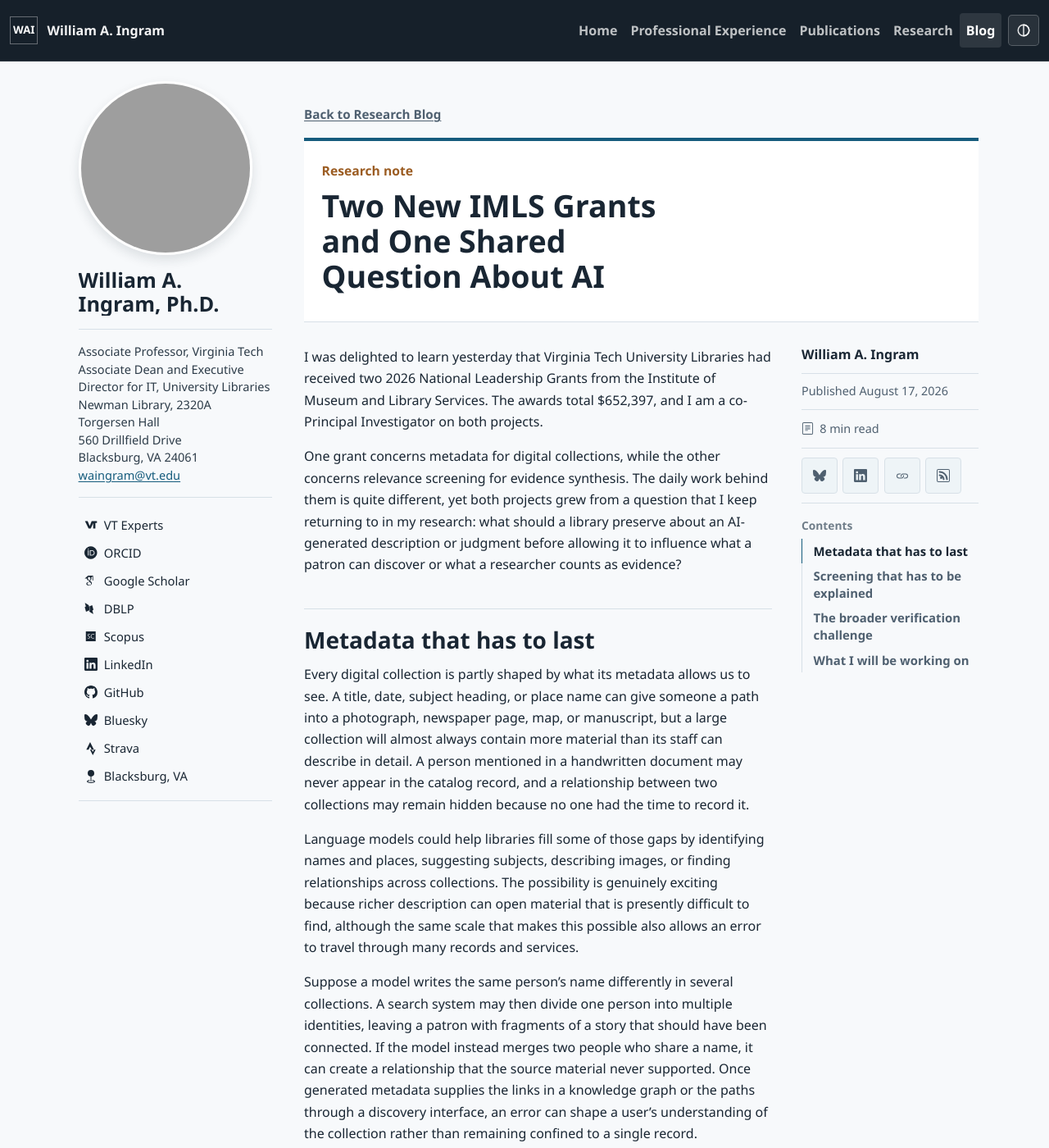
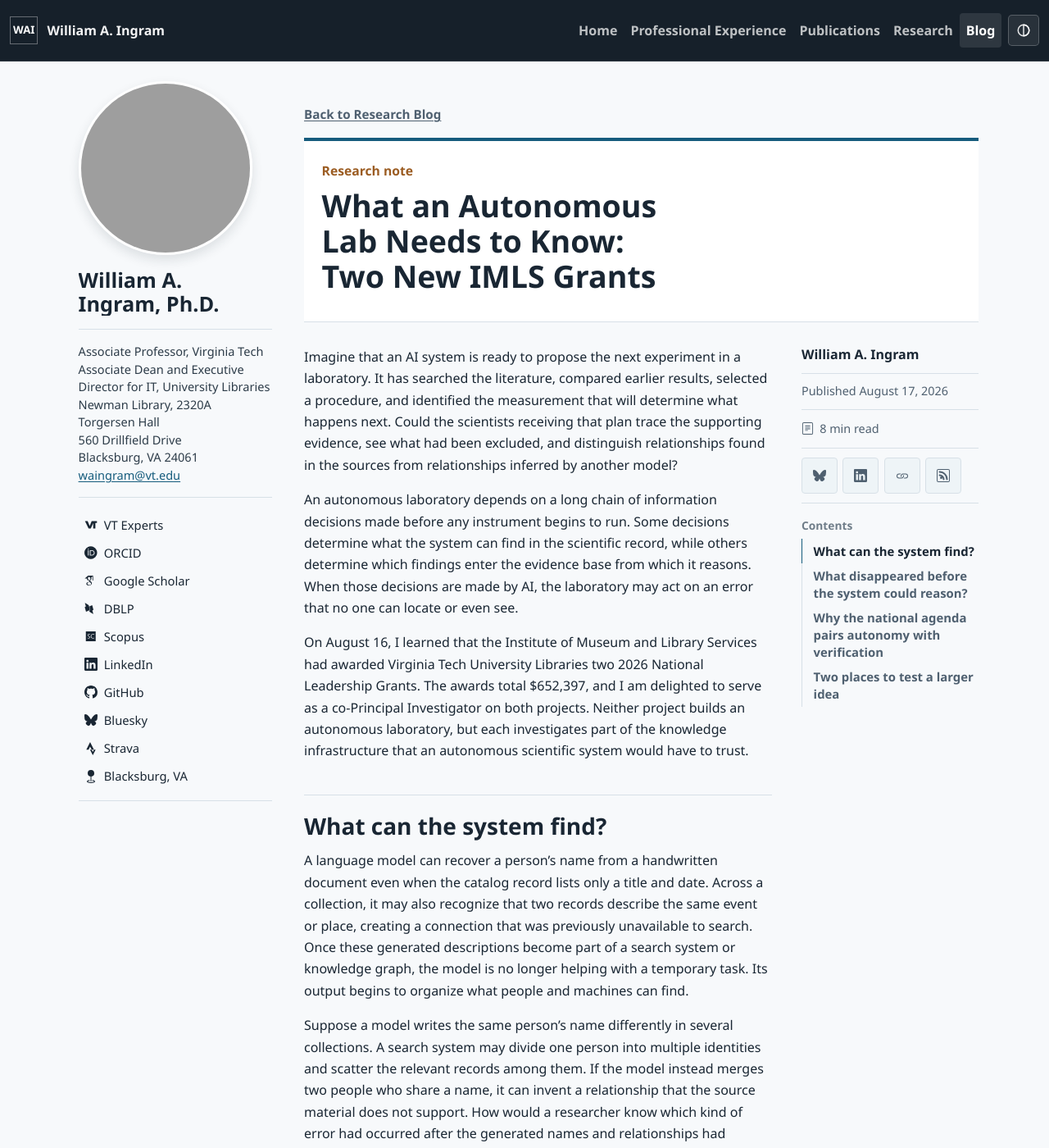
Before and after one commit to waingram/waingram.github.io, a Jekyll site: the page built from _posts/2026-08-17-two-new-imls-grants-for-auditable-ai-in-library-work.md, in a window 1280 px wide and 1400 px high. Shown: the whole window at 82% size. Built offline with Jekyll 4.4.1, drawn with Linux system fonts in a browser that asks for light colours; some web fonts are replaced; some of the changed text lies outside the part shown; grey boxes are pictures that could not be loaded.

Commit message:
Frame IMLS grants within autonomous science

```diff
--- a/_posts/2026-08-17-two-new-imls-grants-for-auditable-ai-in-library-work.md
+++ b/_posts/2026-08-17-two-new-imls-grants-for-auditable-ai-in-library-work.md
@@ -1,99 +1,105 @@
 ---
 layout: default
-title: 'Two New IMLS Grants and One Shared Question About AI'
+title: 'What an Autonomous Lab Needs to Know: Two New IMLS Grants'
 date: 2026-08-17 12:00 -0400
 categories: AI, Digital Libraries, Evidence Synthesis, Metadata, IMLS
 tags: [AI, Digital Libraries, Evidence Synthesis, Metadata, IMLS]
 ---
-I was delighted to learn yesterday that Virginia Tech University Libraries had received two 2026 National Leadership Grants from the Institute of Museum and Library Services.
-The awards total $652,397, and I am a co-Principal Investigator on both projects.
+Imagine that an AI system is ready to propose the next experiment in a laboratory.
+It has searched the literature, compared earlier results, selected a procedure, and identified the measurement that will determine what happens next.
+Could the scientists receiving that plan trace the supporting evidence, see what had been excluded, and distinguish relationships found in the sources from relationships inferred by another model?
 
-One grant concerns metadata for digital collections, while the other concerns relevance screening for evidence synthesis.
-The daily work behind them is quite different, yet both projects grew from a question that I keep returning to in my research: what should a library preserve about an AI-generated description or judgment before allowing it to influence what a patron can discover or what a researcher counts as evidence?
+An autonomous laboratory depends on a long chain of information decisions made before any instrument begins to run.
+Some decisions determine what the system can find in the scientific record, while others determine which findings enter the evidence base from which it reasons.
+When those decisions are made by AI, the laboratory may act on an error that no one can locate or even see.
 
-## Metadata that has to last
+On August 16, I learned that the Institute of Museum and Library Services had awarded Virginia Tech University Libraries two 2026 National Leadership Grants.
+The awards total $652,397, and I am delighted to serve as a co-Principal Investigator on both projects.
+Neither project builds an autonomous laboratory, but each investigates part of the knowledge infrastructure that an autonomous scientific system would have to trust.
 
-Every digital collection is partly shaped by what its metadata allows us to see.
-A title, date, subject heading, or place name can give someone a path into a photograph, newspaper page, map, or manuscript, but a large collection will almost always contain more material than its staff can describe in detail.
-A person mentioned in a handwritten document may never appear in the catalog record, and a relationship between two collections may remain hidden because no one had the time to record it.
+## What can the system find?
 
-Language models could help libraries fill some of those gaps by identifying names and places, suggesting subjects, describing images, or finding relationships across collections.
-The possibility is genuinely exciting because richer description can open material that is presently difficult to find, although the same scale that makes this possible also allows an error to travel through many records and services.
+A language model can recover a person's name from a handwritten document even when the catalog record lists only a title and date.
+Across a collection, it may also recognize that two records describe the same event or place, creating a connection that was previously unavailable to search.
+Once these generated descriptions become part of a search system or knowledge graph, the model is no longer helping with a temporary task.
+Its output begins to organize what people and machines can find.
 
 Suppose a model writes the same person's name differently in several collections.
-A search system may then divide one person into multiple identities, leaving a patron with fragments of a story that should have been connected.
-If the model instead merges two people who share a name, it can create a relationship that the source material never supported.
-Once generated metadata supplies the links in a knowledge graph or the paths through a discovery interface, an error can shape a user's understanding of the collection rather than remaining confined to a single record.
+A search system may divide one person into multiple identities and scatter the relevant records among them.
+If the model instead merges two people who share a name, it can invent a relationship that the source material does not support.
+How would a researcher know which kind of error had occurred after the generated names and relationships had passed through several systems?
 
-The records may also outlive the particular model, prompt, or commercial service that produced them.
-A librarian working with the collection five years later will need to distinguish information taken directly from an object from information inferred by a model, trace that inference to its supporting material, and understand enough of the process to correct or regenerate it.
-Without that history, even useful metadata becomes difficult to maintain because no one can tell which changes will repair the collection and which will introduce new inconsistencies.
+Answering that question requires more than checking whether an individual description sounds plausible.
+The generated metadata must be studied across whole collections, where repeated errors and inconsistencies become visible.
+Each inferred name or relationship also needs a traceable connection to the source material, model, prompt, and human decisions that produced it.
+A future librarian can then correct the inference, regenerate it with a new model, or remove it without having to guess how the collection acquired it.
 
-Our $473,403 project, ["Library-wide, Machine-Generated Metadata as First-Class Structural Components"](https://www.imls.gov/grants/awarded/lg-259840-ols-26), begins with this maintenance problem.
+Our $473,403 project, ["Library-wide, Machine-Generated Metadata as First-Class Structural Components"](https://www.imls.gov/grants/awarded/lg-259840-ols-26), will study these questions across digital collections.
 Bipasha Banerjee is the Principal Investigator, and Jennifer L. Goyne and I are co-Principal Investigators.
-We will evaluate machine-generated metadata across digital collections to learn which forms remain consistent enough to support discovery and whether relationships derived from them can be traced to the collection materials that support them.
-We will then use that evidence to build and evaluate new ways of navigating across collections.
+We will evaluate which forms of machine-generated metadata remain consistent enough to support discovery, examine whether derived relationships can be traced to the collection materials that support them, and use the results to build and test new forms of cross-collection navigation.
 
-A convincing example tells us very little about how a generated field will behave across thousands of varied objects.
-We need to learn where errors accumulate, which inferences require review, and what provenance a library must retain if the resulting descriptions and relationships are going to become durable parts of its systems.
-The project treats maintenance as part of the research from the beginning, when we can still design the records and workflows around the people who will eventually have to understand and repair them.
+The cross-collection navigation prototype gives us an immediate setting in which to test the generated metadata.
+That provenance becomes necessary whenever an AI system reasons over a library's descriptions and relationships, since the system needs to know whether a connection came from the source record, a model inference, or a later human correction.
+Otherwise, the system cannot distinguish evidence from the history of automated decisions layered over that evidence.
 
-## Screening that has to be explained
+## What disappeared before the system could reason?
 
-Before reviewers can compare findings in a systematic review, they may have to screen thousands of titles and abstracts against a carefully defined set of eligibility criteria.
-Each decision determines whether a study moves forward for closer examination, and the record of those decisions helps another researcher understand how the final body of evidence was assembled.
-[PRISMA 2020](https://doi.org/10.1136/bmj.n71) asks systematic reviewers to report this selection process, including the use of automation tools, while the Royal Society and the Academy of Medical Sciences include transparent study selection among their [principles of good evidence synthesis](https://royalsociety.org/-/media/policy/projects/evidence-synthesis/principles-for-good-evidence-synthesis-for-policy.pdf).
-The documentation is part of the research method because it allows someone else to inspect the review, question an exclusion, and repeat the process when the evidence changes.
+Before researchers can synthesize the findings of a systematic review, they may have to screen thousands of titles and abstracts against a defined set of eligibility criteria.
+Each exclusion removes a study from further analysis, which means that the screening process helps determine the evidence from which the review can draw a conclusion.
 
-Title-and-abstract screening looks like a natural place for AI assistance because much of the work is repetitive and a model can assign an include-or-exclude recommendation within seconds.
-The difficult case is the relevant paper that receives a confident exclusion.
-That paper may never reach the researchers who analyze the evidence, which means that one unexamined model judgment can alter the findings available to the review.
+AI could reduce the time spent on this repetitive work, but consider what happens when a model confidently excludes a relevant study.
+The paper may never reach the researchers who read the full texts, assess study quality, or compare the results.
+A later AI system trained on or retrieving from that synthesis will inherit the omission without knowing that another model made it upstream.
 
-Reconstructing such a judgment requires more than saving the final label.
-The recommendation may change with the model version, the wording of the instructions, the format of the record, or ordinary variation between repeated runs.
-If the workflow discards those details, a reviewer cannot tell whether the exclusion followed the stated criteria or resulted from a model behavior that would not recur.
-Updates become difficult for the same reason, since a research team has no stable account of the earlier process against which to compare a new model or prompt.
+The risk of an invisible exclusion helps explain why transparency and reproducibility are defining features of evidence synthesis rather than documentation added after the research is complete.
+[PRISMA 2020](https://doi.org/10.1136/bmj.n71) asks systematic reviewers to report how studies moved through the selection process, including the use of automation tools.
+The Royal Society and the Academy of Medical Sciences likewise include transparent study selection among their [principles of good evidence synthesis](https://royalsociety.org/-/media/policy/projects/evidence-synthesis/principles-for-good-evidence-synthesis-for-policy.pdf).
+If an AI model participates in screening, its decisions become part of the method that a reader should be able to inspect.
 
-The international [Responsible use of AI in evidence SynthEsis initiative](https://doi.org/10.17605/OSF.IO/FWAUD), known as RAISE, gives this project its closest professional framework.
-Its [guidance for developers](https://osf.io/fwaud/files/d6phz) asks them to validate an AI tool on representative tasks, protect recall when missing a study would damage the synthesis, document prompts and settings, test variable outputs repeatedly, and report limitations publicly.
-The companion [guidance for users and institutions](https://osf.io/fwaud/files/y5aqg) asks whether that validation can be reproduced, whether performance is likely to change, and whether the tool fits the review and the workflow in which people will use it.
-Cochrane, the Campbell Collaboration, JBI, and the Collaboration for Environmental Evidence endorsed this framework in a 2025 [joint position statement](https://doi.org/10.1186/s13750-025-00374-5) that retains human responsibility for AI-assisted judgments and calls for their transparent reporting.
+The international [Responsible use of AI in evidence SynthEsis initiative](https://doi.org/10.17605/OSF.IO/FWAUD), known as RAISE, treats AI-assisted screening as part of the evidence-synthesis method and sets out what developers, users, and institutions should evaluate and report.
+Its [guidance for developers](https://osf.io/fwaud/files/d6phz) calls for validation on representative tasks, careful measurement of recall, documented prompts and settings, repeated tests of variable outputs, and public reporting of limitations.
+The companion [guidance for users and institutions](https://osf.io/fwaud/files/y5aqg) asks whether the validation can be reproduced, whether performance may change, and whether the tool fits the review in which it will be used.
+Cochrane, the Campbell Collaboration, JBI, and the Collaboration for Environmental Evidence endorsed the RAISE framework in a 2025 [joint position statement](https://doi.org/10.1186/s13750-025-00374-5) that retains human responsibility for AI-assisted judgments and calls for transparent reporting.
 
-Our $178,994 project, ["Auditable AI Workflows for Evidence Synthesis Library Services"](https://www.imls.gov/grants/awarded/lg-259841-ols-26), will examine how those responsibilities can be carried into title-and-abstract screening.
+Our $178,994 project, ["Auditable AI Workflows for Evidence Synthesis Library Services"](https://www.imls.gov/grants/awarded/lg-259841-ols-26), will develop and evaluate an AI-assisted workflow for title-and-abstract screening.
 Bipasha Banerjee is the Principal Investigator, and C. Cozette Comer and I are co-Principal Investigators.
-Working with evidence-synthesis library professionals, we will study model behavior, develop a prototype workflow, and evaluate how that workflow fits the service that librarians provide to research teams.
+We will work with evidence-synthesis library professionals to study model behavior, develop a prototype and instruction manual, and test how the workflow fits the services librarians provide to research teams.
 
-The methodological analysis will measure how often the workflow retains relevant studies and how its recommendations change across models, prompts, and repeated runs.
-The prototype will preserve what the model received, how it was instructed, which version and settings produced the recommendation, and how a human reviewer changed or resolved it.
-With those records, a reviewer could retrace an exclusion while screening, compare the old process with a new one when updating the review, and describe the use of AI precisely in the methods section.
+The methodological analysis will tell us how often relevant studies survive screening and how the recommendations change across models, prompts, and repeated runs.
+Building the prototype forces us to decide what must be recorded for each judgment, including the model input, instructions, version, settings, output, and subsequent human decision.
+When professionals from services such as [Evidence Synthesis Services at Virginia Tech](https://guides.lib.vt.edu/SRMA/home) use the prototype, they can identify where it interrupts a real review, asks for human judgment too late, or fails to provide what a research team needs to explain its method.
 
-When professionals who support services such as [Evidence Synthesis Services at Virginia Tech](https://guides.lib.vt.edu/SRMA/home) use the prototype, they can show us where it interrupts a real review, where it asks for human judgment too late, and which parts of the audit trail help a research team explain its decisions.
-Their experience will also help us write guidance that another library can adapt rather than leaving the prototype as a tool that only makes sense to its developers.
-Together, the analysis, prototype, and practitioner evaluation will tell us how much screening work AI can safely reduce and what a library must do when the model's recommendation is uncertain or wrong.
+A workflow can perform well on a benchmark and still be unusable in an evidence-synthesis service.
+It can also fit comfortably into a service while concealing poor recall or unstable decisions.
+The experiments, prototype, and practitioner evaluation expose different failures, giving libraries evidence about where AI can reduce work and where it should defer to a human reviewer.
 
-## The broader verification challenge
+## Why the national agenda pairs autonomy with verification
 
-RAISE is the most direct standard for the evidence-synthesis project because it was written for this research method.
-The two proposals predate the White House report [*Science: A New Golden Age*](https://www.whitehouse.gov/wp-content/uploads/2026/07/Science-A-New-Golden-Age.pdf), so the report did not shape their design, but it describes a closely related challenge for science.
-As AI increases the speed at which researchers can generate claims and analyses, the report argues, scientific institutions need comparable capacity to verify them.
-The report connects that capacity to documented methods, interoperable systems, open interfaces, and replication packages that machines and people can audit.
+The White House report [*Science: A New Golden Age*](https://www.whitehouse.gov/wp-content/uploads/2026/07/Science-A-New-Golden-Age.pdf) places closed-loop autonomous experimentation within the same scientific agenda as verification infrastructure.
+The report argues that AI can increase the production of hypotheses, analyses, and scientific claims faster than the research system can check them.
+It therefore calls for comparable investment in verification through documented methods, interoperable systems, open interfaces, and machine-auditable replication packages.
 
-[America's AI Action Plan](https://www.whitehouse.gov/wp-content/uploads/2025/07/Americas-AI-Action-Plan.pdf) calls for mission-specific measures, realistic testbeds, stronger evaluation science, and collaboration between technical researchers and practitioners who understand the domain.
-It also supports open-weight models for rigorous academic experiments, where researchers may need direct access to the model and control over its deployment in order to explain a result.
+The challenge is easy to overlook when autonomy is pictured only as a robot operating an instrument.
+An autonomous laboratory can run more experiments, but each completed loop also adds new claims, data, procedures, and model decisions to the scientific record.
+If the evidence entering and leaving that loop cannot be traced and evaluated, greater autonomy increases the volume of results without increasing our ability to decide which results should guide the next experiment.
 
-Our projects address those verification needs in two forms of library work where an AI output can become part of the record that other people rely on.
-For digital collections, verification requires enough provenance to trace and correct a generated description years after its creation, along with collection-scale tests that reveal patterns a polished demonstration would miss.
-For evidence synthesis, it requires a reviewable history of each recommendation and tests that show how often relevant studies are retained when the model, prompt, or run changes.
-In both cases, the librarians responsible for the service help define the conditions under which an output can be used and the evidence needed to support that decision.
+[America's AI Action Plan](https://www.whitehouse.gov/wp-content/uploads/2025/07/Americas-AI-Action-Plan.pdf) calls for mission-specific measures, realistic testbeds, stronger evaluation science, and collaboration between technical researchers and practitioners who understand the work being automated.
+It also supports open-weight models for rigorous academic experiments in which researchers need direct access to the model and control over its deployment to explain a result.
 
-## What I will be working on
+Our proposals predate *Science: A New Golden Age*, so the report did not shape their design.
+Both projects nevertheless investigate parts of the evidence layer needed to make that kind of verification possible.
+The metadata project studies how model-generated descriptions and relationships can remain connected to their sources, while the screening project studies how model judgments can be inspected before they remove a source from the evidence base.
 
-In both projects, I will focus on research design and on methods for finding failures that a good-looking output can conceal.
-That work includes the evaluation frameworks, the records needed for auditability and reproducibility, and the practical question of how another library could reuse the resulting methods in its own systems.
-This extends my research on machine-usable scientific knowledge, including [how disagreement among language models changes relevance judgments and retrieval outcomes](https://arxiv.org/abs/2507.02139), into services where those disagreements have immediate consequences for discovery and evidence selection.
+## Two places to test a larger idea
 
-I am especially glad that both grants give us time to work through the less glamorous questions that arrive after an AI system begins producing plausible results.
-Someone still has to investigate the failures, decide what should be reviewed, preserve enough context to revisit a decision, and make the workflow understandable to people who did not build it.
-The projects will produce methods, software, and guidance that other libraries can inspect, test, correct, and adapt as they decide where AI belongs in their own work.
+My broader research asks how scientific documents, data, software, procedures, and expert judgments can be connected so that machine-generated claims remain interpretable and verifiable.
+These grants give us two concrete places to test that idea inside library systems where provenance, access, and long-term stewardship are already professional responsibilities.
+
+My role in both projects will focus on research design, evaluation, auditability, reproducibility, and the reuse of the resulting methods in other systems.
+The evidence-synthesis work also extends my research on [how disagreement among language models changes relevance judgments and retrieval outcomes](https://arxiv.org/abs/2507.02139), since disagreement can reveal cases in which a single relevance label hides uncertainty that should remain visible.
+
+Eventually, an autonomous system may propose an experiment and provide a detailed account of why it should be run.
+A scientist should be able to follow that account backward through the studies selected for synthesis, the relationships extracted from research collections, the models that transformed each source, and the human judgments that corrected them.
+These two grants allow us to build and test parts of that path now.
 
 The IMLS award records provide additional information about [the machine-generated metadata project](https://www.imls.gov/grants/awarded/lg-259840-ols-26) and [the evidence-synthesis project](https://www.imls.gov/grants/awarded/lg-259841-ols-26).
```
